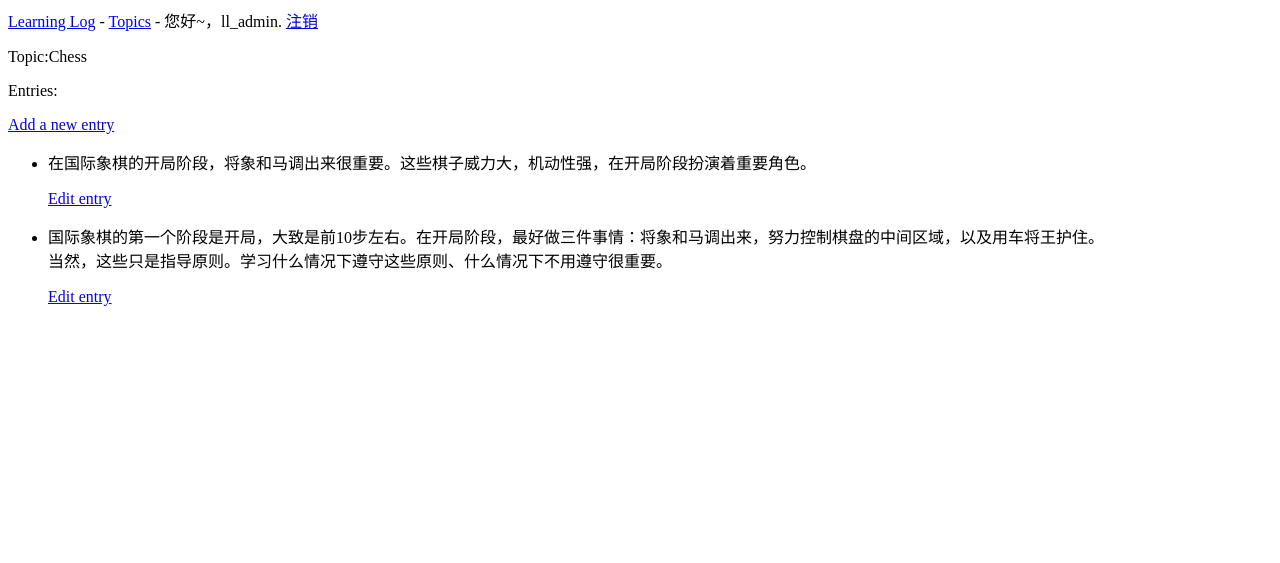
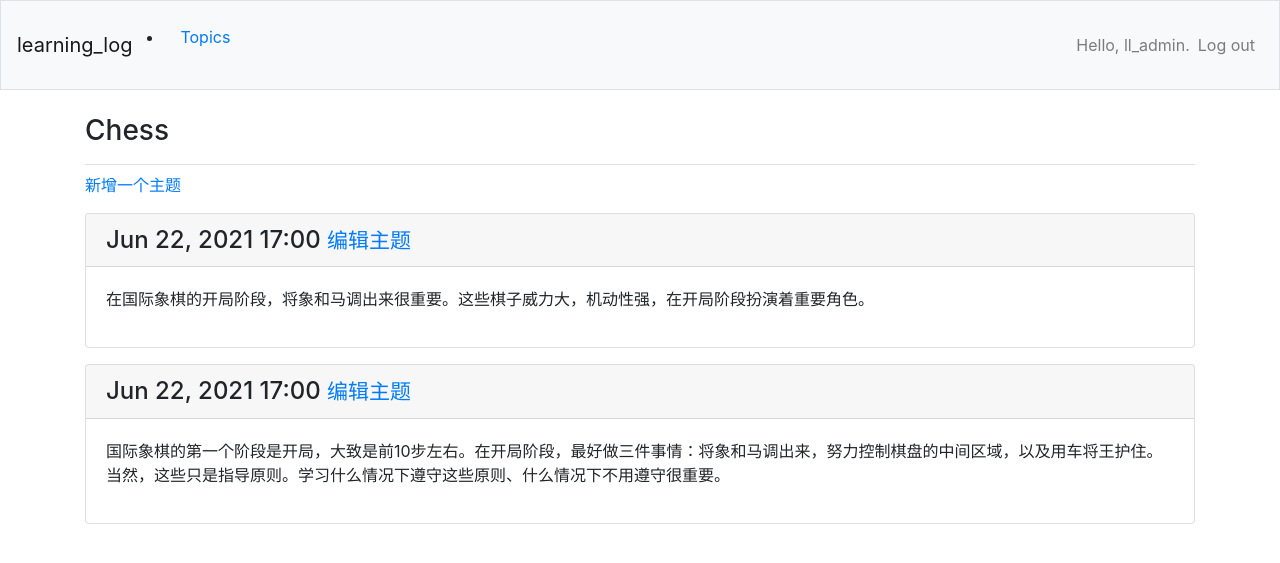
Before and after one commit to SaeranRao/Python-Crash-Course, a Django app: page /topics/1/ in a window 1280 px wide. Shown: the top 563 px of the page. Run offline with Django 3.2, Linux system fonts and the light colour scheme; a user stored in the database is signed in; data comes from the database, SQL or seed files in the repository; both versions use the stored data as it was after the commit; some libraries are stand-ins or nearby versions.

Commit message:
完成笔记的编辑

```diff
--- a/learning_log/learning_log/settings.py
+++ b/learning_log/learning_log/settings.py
@@ -34,6 +34,9 @@ INSTALLED_APPS = [
     # 我添加的应用程序
     'learning_logs',
     'users',
+    # 第三方应用程序
+    'bootstrap4',
+
     # 默认添加的应用程序
     'django.contrib.admin',
     'django.contrib.auth',
--- a/learning_log/learning_logs/templates/learning_logs/base.html
+++ b/learning_log/learning_logs/templates/learning_logs/base.html
@@ -1,12 +1,58 @@
-<p>
-<a href="{% url 'learning_logs:index' %}">Learning Log</a> -
-<a href="{% url 'learning_logs:topics' %}">Topics</a> -
-{% if user.is_authenticated %}
-您好~，{{ user.username }}.
-<a href = "{% url 'users:logout' %}">注销</a>
-{% else %}
-<a href = "{% url 'users:register' %}">注册</a> -
-<a href = "{% url 'users:login' %}">登录</a>
-{% endif %}
-</p>
-{% block content %}{% endblock content %}
+{% load bootstrap4 %}
+<!doctype html>
+<html lang = "en">
+<head>
+    <meta charset = "utf-8">
+    <meta name = "viewport" content = "width=device-width,initial-scale=1,shrink-to-fit=no">
+    <title>Learning Log</title>
+    {% bootstrap_css %}
+    {% bootstrap_javascript jquery='full' %}
+</head>
+<body>
+<nav class="navbar navbar-expand-md navbar-light bg-light mb-4 border">
+    <a class="navbar-brand" href = "{% url 'learning_logs:index' %}">learning_log</a>
+    <button
+        class="navbar-toggler"
+        type = "button"
+        data-toggle="collapse"
+        data-target="#navbarCollapse"
+        aria-controls="navbarCollapse"
+        aria-expanded="false"
+        aria-label="Toggle navigation">
+        <span class="navbar-toggler-icon"></span>
+    </button>
+
+    <div class="collapse navbar-collapse" id="navbarCollapse">
+        <ul class="navbar mr-auto">
+            <li class="nav-item">
+                <a class="nav-link" href="{% url 'learning_logs:topics'%}">
+                    Topics</a></li>
+        </ul>
+        <ul class="navbar-nav ml-auto">
+            {% if user.is_authenticated %}
+            <li class="nav-item">
+                <span class="navbar-text">Hello, {{ user.username }}.</span>
+            </li>
+            <li class="nav-item">
+                <a class="nav-link" href="{% url 'users:logout' %}">Log out</a>
+            </li>
+            {% else %}
+            <li class="nav-item">
+                <a class="nav-link" href="{% url 'users:register' %}">Register</a>
+            </li>
+            <li class="nav-item">
+            <a class="nav-link" href="{% url 'users:login' %}">Log in</a></li>
+            {% endif %}
+        </ul>
+    </div>
+</nav>
+<main role="main" class="container">
+    <div class="pb-2 mb-2 border-bottom">
+        {% block page_header %}{% endblock page_header %}
+    </div>
+    <div>
+        {% block content %}{% endblock content %}
+    </div>
+</main>
+</body>
+</html>
--- a/learning_log/learning_logs/templates/learning_logs/topic.html
+++ b/learning_log/learning_logs/templates/learning_logs/topic.html
@@ -1,22 +1,25 @@
 {% extends "learning_logs/base.html" %}
+
+{% block page_header %}
+    <h3>{{ topic }}</h3>
+{% endblock page_header %}
+
 {% block content %}
-<p>Topic:{{ topic }}</p>
-<p>Entries:</p>
-<p>
-    <a href = "{% url 'learning_logs:new_entry' topic.id %}">Add a new entry</a>
-</p>
+    <p>
+        <a href = "{% url 'learning_logs:new_entry' topic.id %}">新增一个主题</a>
+    </p>
 
-<ul>
     {% for entry in entries %}
-        <li>
-            <p>{{ entry.date_add|date:'M d,Y H:i' }}</p>
-            <p>{{ entry.text|linebreaks }}</p>
-            <p>
-                <a href = "{% url 'learning_logs:edit_entry' entry.id %}">Edit entry</a>
-            </p>
-        </li>
+    <div class="card mb-3">
+        <h4 class="card-header">
+            {{ entry.date_added|date:'M d, Y H:i' }}
+            <small><a href="{% url 'learning_logs:edit_entry' entry.id %}">编辑主题</a></small>
+        </h4>
+        <div class="card-body">
+        {{ entry.text|linebreaks }}
+        </div>
+    </div>
     {% empty %}
-        <li>这个话题里面没有其它条目了</li>
+    <p>这个话题中没有其他的主题了。</p>
     {% endfor %}
-</ul>
 {% endblock content %}
```
Also changed, not shown: learning_log/learning_logs/templates/learning_logs/topics.html (+13 -10 lines), learning_log/users/templates/registration/login.html (+13 -7 lines), learning_log/db.sqlite3.
